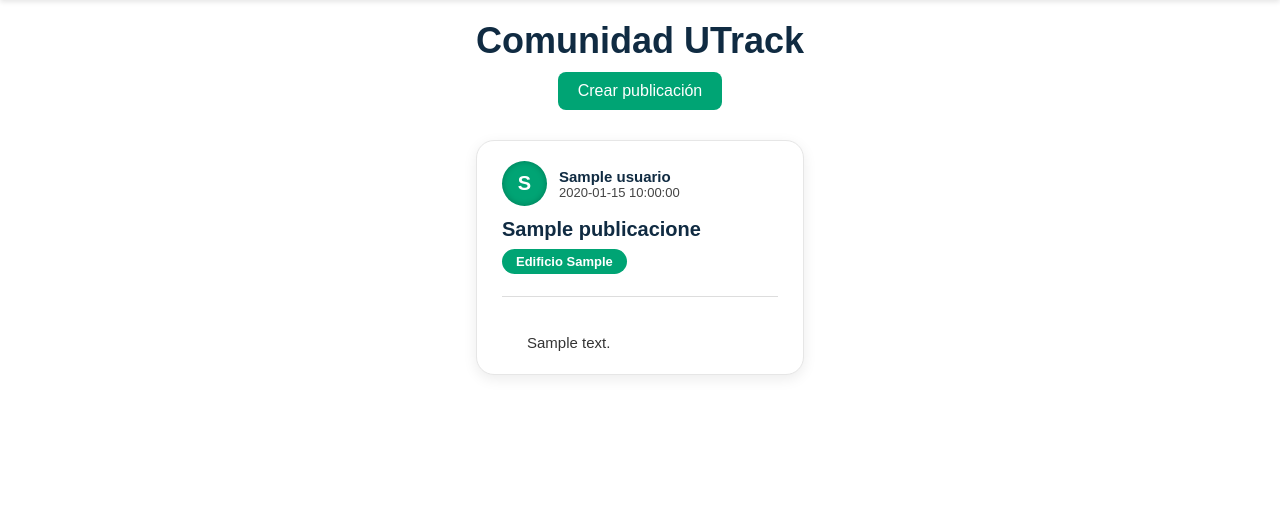
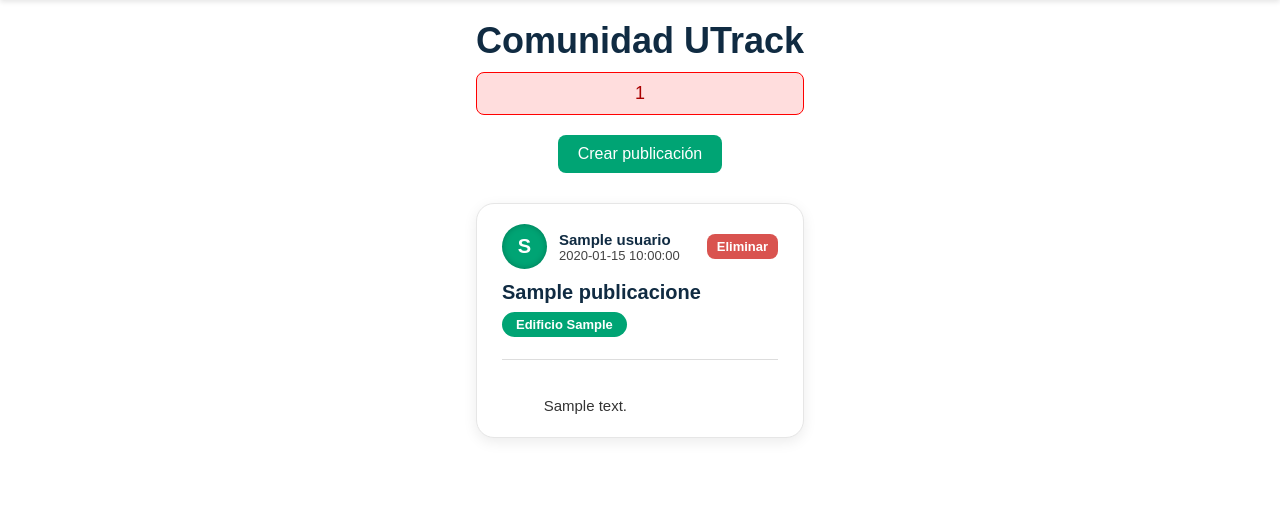
Before and after one commit to Thekrikoso23/UTrack-OFICIAL, a PHP site: page /comunidad.php in a window 1280 px wide. Shown: the part 85-594 px from the top of the page. Run offline with PHP 8.4, Linux system fonts and the light colour scheme; the visitor is signed in with stand-in values (Sample User, id 1); tables that the repository leaves empty or names only in its code hold one stand-in row (values such as "Sample post").

Commit message:
Boton de eliminacion de publicaciones por usuario

```diff
--- a/Creacion_UTrack/comunidad.css
+++ b/Creacion_UTrack/comunidad.css
@@ -293,3 +293,34 @@ h1 {
     font-size: 14px !important;
   }
 }
+
+.delete-button {
+    background-color: #d9534f;
+    color: white;
+    border: none;
+    border-radius: 8px;
+    padding: 5px 10px;
+    font-size: 13px;
+    font-weight: bold;
+    cursor: pointer;
+    transition: background-color 0.2s ease;
+}
+
+.delete-button:hover {
+    background-color: #c9302c;
+}
+
+
+.post-header {
+    display: flex;
+    align-items: center;
+    gap: 12px;
+    margin-bottom: 12px;
+    justify-content: space-between;
+}
+
+.post-meta-group {
+    display: flex;
+    align-items: center;
+    gap: 12px;
+}
--- a/Estructura_UTrack/comunidad.php
+++ b/Estructura_UTrack/comunidad.php
@@ -61,6 +61,12 @@ $posts = $postSQL->fetchAll(PDO::FETCH_ASSOC);
 <main class="content">
 
   <h1>Comunidad UTrack</h1>
+  <?php if (isset($_SESSION['mensaje'])): ?>
+    <div style="background-color: #fdd; color: #a00; border: 1px solid #f00; padding: 10px; margin-bottom: 20px; border-radius: 8px; text-align: center;">
+        <?= htmlspecialchars($_SESSION['mensaje']); ?>
+    </div>
+    <?php unset($_SESSION['mensaje']); ?>
+  <?php endif; ?>
   <button onclick="toggleForm()" class="toggle-form-btn">Crear publicación</button>
 
   <div class="form-container" id="formContainer">
@@ -89,11 +95,11 @@ $posts = $postSQL->fetchAll(PDO::FETCH_ASSOC);
   <?php if (count($posts) === 0): ?>
     <p>No hay publicaciones aún. ¡Sé el primero!</p>
     <?php endif; ?>
-
     <?php foreach ($posts as $p): ?>
       <article class="post">
 
       <div class="post-header">
+        <div class="post-meta-group">
           <div class="post-avatar">
             <?= strtoupper(substr($p["nombre_usuario"], 0, 1)) ?>
           </div>
@@ -102,6 +108,16 @@ $posts = $postSQL->fetchAll(PDO::FETCH_ASSOC);
             <span class="name"><?= htmlspecialchars($p["nombre_usuario"]) ?></span>
             <span class="date"><?= $p["fecha_publicacion"] ?></span>
           </div>
+        </div>
+
+        <?php if ($p['id_usuario'] == $id_usuario): ?>
+          <form method="POST" action="../php_UTrack/eliminar_publicacion.php" style="margin: 0;">
+            <input type="hidden" name="id_publicacion" value="<?= $p['id_publicacion'] ?>">
+            <button type="submit" class="delete-button">
+              Eliminar
+            </button>
+          </form>
+          <?php endif; ?>
         </div>
 
         <h3><?= htmlspecialchars($p["titulo"]) ?></h3>
@@ -113,10 +129,8 @@ $posts = $postSQL->fetchAll(PDO::FETCH_ASSOC);
         <p class="post-content">
           <?= nl2br(htmlspecialchars($p["descripcion"])) ?>
         </p>
-
       </article>
       <?php endforeach; ?>
-
 
     </section>
 
--- a/php_UTrack/base.php
+++ b/php_UTrack/base.php
@@ -5,7 +5,7 @@ if (session_status() === PHP_SESSION_NONE) {
 
 class Base {
     private $host = "localhost";
-    private $port = "3306";
+    private $port = "3307";
     private $db_name = "utrack";
     private $username = "root";
     private $password = "";
```
Also changed, not shown: php_UTrack/eliminar_publicacion.php (added, +55 -0 lines). Lines whose indentation alone changed are shown as unchanged.
